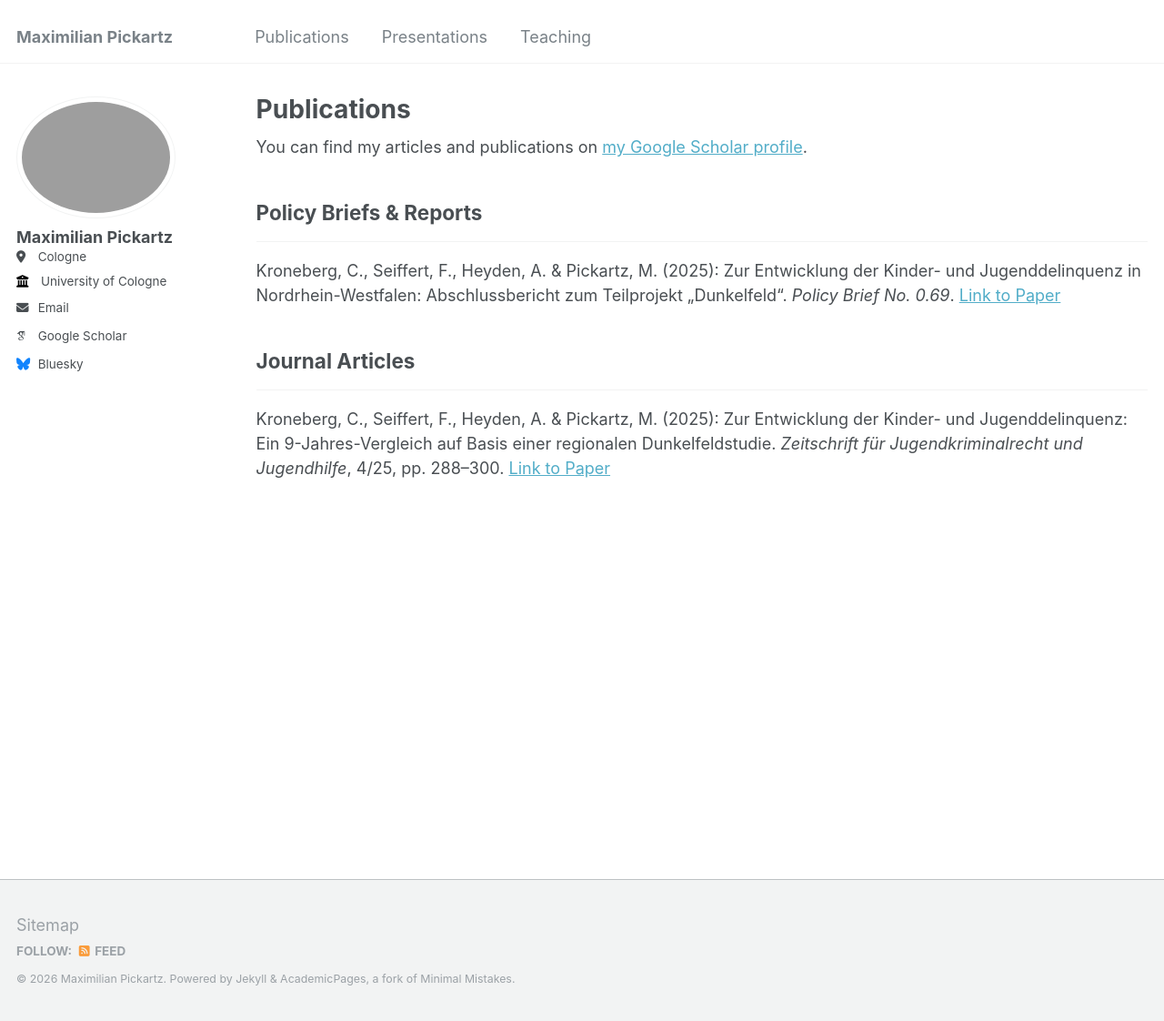
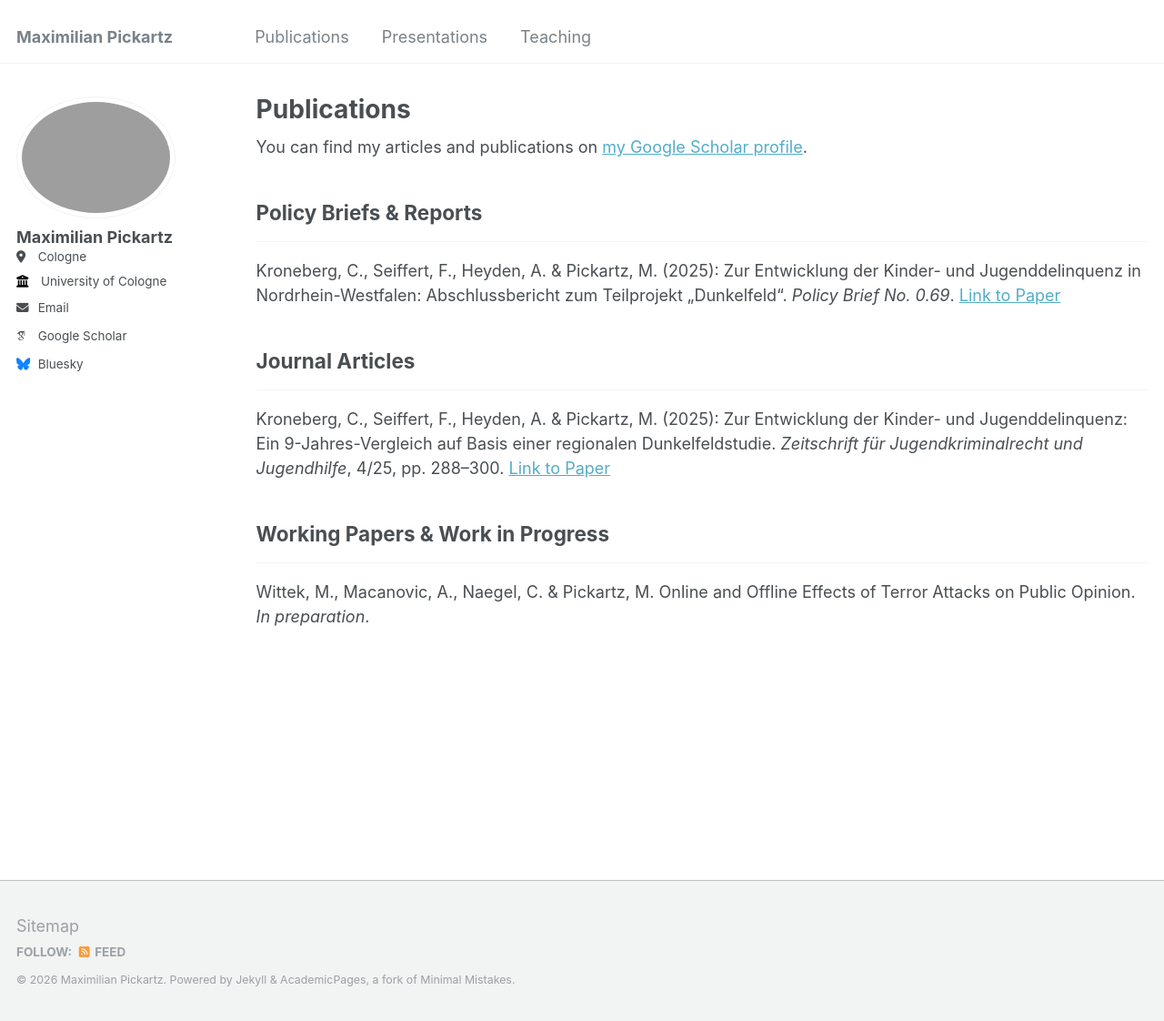
Before and after one commit to maxpi99/maxpi99.github.io, a Jekyll site: the page built from _pages/publications.html, in a window 1280 px wide and 1122 px high. Shown: the whole window at 91% size. Built offline with Jekyll 4.4.1, drawn with Linux system fonts in a browser that asks for light colours; some web fonts are replaced.

Commit message:
Add Working Papers & Work in Progress section with terror attacks paper
https://claude.ai/code/session_01AyUn4eM3gCf4FeqjvUnsZ4

```diff
--- a/_config.yml
+++ b/_config.yml
@@ -78,6 +78,8 @@ publication_category:
     title: 'Policy Briefs & Reports'
   manuscripts:
     title: 'Journal Articles'
+  workingpapers:
+    title: 'Working Papers & Work in Progress'
   conferences:
     title: 'Conference Papers'
 
```
Also changed, not shown: _publications/2025-01-01-terror-attacks-public-opinion.md (added, +8 -0 lines).
